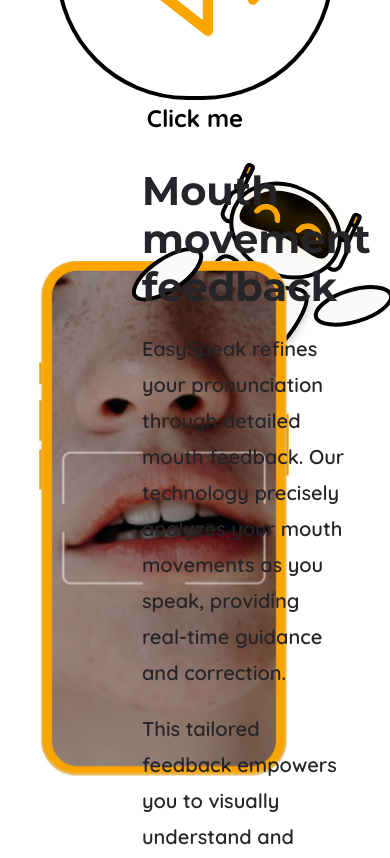
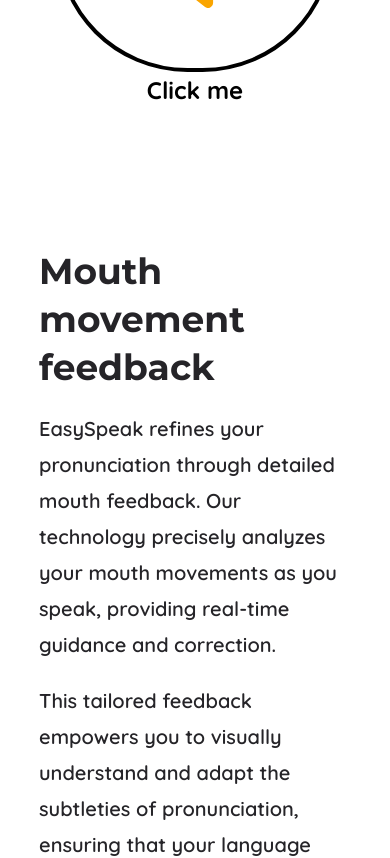
Before and after one commit to carlitos-206/web-ui-easySpeak, a React (Create React App) app: page / in a window 390 px wide. Shown: the part 3600-4458 px from the top of the page. Built offline with nearby package versions, Linux system fonts and the light colour scheme; no server answers.

Commit message:
section-4 mouth update

```diff
--- a/src/components/_homePage/section_3/section_3.css
+++ b/src/components/_homePage/section_3/section_3.css
@@ -1,6 +1,6 @@
 .section-3-container{
   width: 100%;
-  margin-bottom: 400px;
+  margin-bottom: 200px;
 }
 
 .section-3-content-container{
@@ -15,7 +15,7 @@
 }
 
 .section-3-content-header{
-  font-family: 'Montserrat-Regular';
+  font-family: 'Montserrat-Bold';
   font-weight: 700;
   font-size: 40px;
   line-height: 48px;
@@ -102,6 +102,16 @@
 
 }
 
+/* @media screen and (max-width: 926px) {
+  .section-3-container{
+    margin-bottom: 1000px;
+  }
+
+
+} */
+
+
+
 @media screen and (max-width: 900px) {
   .section-3-container{
     margin-bottom: 500px;
@@ -148,7 +158,7 @@
 
 @media screen and (max-width: 300px) {
   .section-3-container{
-    margin-bottom: 800px;
+    margin-bottom: 900px;
   }
   .section-3-content-header{
     font-family: 'Montserrat-Regular';
@@ -168,7 +178,7 @@
   .section-3-content-block-body{
     font-family: 'Quicksand-Regular';
     font-weight: 600;
-    font-size: 12px;
+    font-size: 16px;
     line-height: 24px;
     color: #878787;
   }
--- a/src/components/_homePage/section_4/a_voice/voice.css
+++ b/src/components/_homePage/section_4/a_voice/voice.css
@@ -45,6 +45,15 @@
   line-height: 36px;
 }
 
+
+@media screen and (max-width: 927px) {
+  .voice-container{
+    width: 100%;
+    margin-bottom:100px ;
+    margin-top: 100px;
+  }
+}
+
 @media screen and (max-width: 865px) {
   .voice-content{
     display: flex;
@@ -56,6 +65,11 @@
   }
   .voice-content-block{
     width: 80%;
+  }
+  .voice-container{
+    width: 100%;
+    margin-bottom:100px ;
+    margin-top: 600px;
   }
 }
 
@@ -136,9 +150,9 @@
 }
 }
 
-@media screen and (max-width: 3000px) {
+@media screen and (max-width: 300px) {
   .voice-content{
-    top: 100px;
+    top: 150px;
   }
   .voice-content-block-header{
     font-family: 'Montserrat-Bold';
@@ -154,4 +168,7 @@
     color: #252428;
     line-height: 36px;
   }
+  .voice-content-block-img{
+    width: 100%;
+  }
 }
--- a/src/components/_homePage/section_4/b_mouth/mouth.css
+++ b/src/components/_homePage/section_4/b_mouth/mouth.css
@@ -32,3 +32,144 @@
   color: #252428;
   line-height: 36px;
 }
+
+@media screen and (max-width: 1340px) {
+  .mouth-content-container{
+    width: 100%;
+    position: relative;
+    left: 0%;
+    display: flex;
+    flex-direction: column-reverse;
+    align-items: center;
+  }
+  .mouth-body-container{
+    width: 80%;
+    padding: 10% 0%;
+  }
+
+
+}
+
+@media screen and (max-width: 890px) {
+  .mouth-body-header{
+    font-family: 'Montserrat-Bold';
+    color: #252428;
+    font-weight: 700;
+    font-size: 36px;
+    line-height: 48px;
+  }
+  .mouth-body-text{
+    margin: 20px 0px;
+    font-family: 'Quicksand-SemiBold';
+    font-size: 16px;
+    color: #252428;
+    line-height: 36px;
+  }
+}
+
+@media screen and (max-width: 800px) {
+  .mouth-body-header{
+    font-family: 'Montserrat-Bold';
+    color: #252428;
+    font-weight: 700;
+    font-size: 32px;
+    line-height: 48px;
+  }
+  .mouth-body-text{
+    margin: 20px 0px;
+    font-family: 'Quicksand-SemiBold';
+    font-size: 16px;
+    color: #252428;
+    line-height: 36px;
+  }
+}
+
+@media screen and (max-width: 710px) {
+  .mouth-body-header{
+    font-family: 'Montserrat-Bold';
+    color: #252428;
+    font-weight: 700;
+    font-size: 26px;
+    line-height: 48px;
+  }
+  .mouth-body-text{
+    margin: 20px 0px;
+    font-family: 'Quicksand-SemiBold';
+    font-size: 16px;
+    color: #252428;
+    line-height: 36px;
+  }
+  .mouth-phone-container{
+    width: 80%;
+    display: flex;
+    justify-content: center;
+    position: relative;
+    left: 10%;
+  }
+}
+
+
+@media screen and (max-width: 580px) {
+  .mouth-body-header{
+    font-family: 'Montserrat-Bold';
+    color: #252428;
+    font-weight: 700;
+    font-size: 36px;
+    line-height: 48px;
+  }
+  .mouth-body-text{
+    margin: 20px 0px;
+    font-family: 'Quicksand-SemiBold';
+    font-size: 20px;
+    color: #252428;
+    line-height: 36px;
+  }
+}
+
+
+@media screen and (max-width: 365px) {
+  .mouth-body-header{
+    font-family: 'Montserrat-Bold';
+    color: #252428;
+    font-weight: 700;
+    font-size: 26px;
+    line-height: 48px;
+  }
+  .mouth-body-text{
+    margin: 20px 0px;
+    font-family: 'Quicksand-SemiBold';
+    font-size: 18px;
+    color: #252428;
+    line-height: 36px;
+  }
+  .mouth-phone-container{
+    width: 90%;
+    display: flex;
+    justify-content: center;
+    position: relative;
+    left: 5%;
+  }
+  .mouth-phone-svg{
+    width: 100%;
+  }
+}
+
+@media screen and (max-width: 300px) {
+  .mouth-container{
+    margin-top: 150px;
+  }
+  .mouth-body-header{
+    font-family: 'Montserrat-Bold';
+    color: #252428;
+    font-weight: 700;
+    font-size: 24px;
+    line-height: 48px;
+  }
+  .mouth-body-text{
+    margin: 20px 0px;
+    font-family: 'Quicksand-SemiBold';
+    font-size: 16px;
+    color: #252428;
+    line-height: 36px;
+  }
+}
--- a/src/components/_homePage/section_4/b_mouth/mouth.jsx
+++ b/src/components/_homePage/section_4/b_mouth/mouth.jsx
@@ -7,7 +7,7 @@
     <div className="mouth-container">
       <div className="mouth-content-container">
         <div className="mouth-phone-container">
-          <img src={mouthPhone} alt="Phone Camera Sample" />
+          <img className="mouth-phone-svg" src={mouthPhone} alt="Phone Camera Sample" />
         </div>
         <div className="mouth-body-container">
           <div className="mouth-body-header">
--- a/src/components/global/components/nav/navbar.css
+++ b/src/components/global/components/nav/navbar.css
@@ -108,7 +108,7 @@
   .mobile-waitlist-in-nav{
     display: none;
   }
-@media screen and (max-width: 1328px) {
+@media screen and (max-width: 1350px) {
   .desktop-nav{
     display: none;
   }
```
